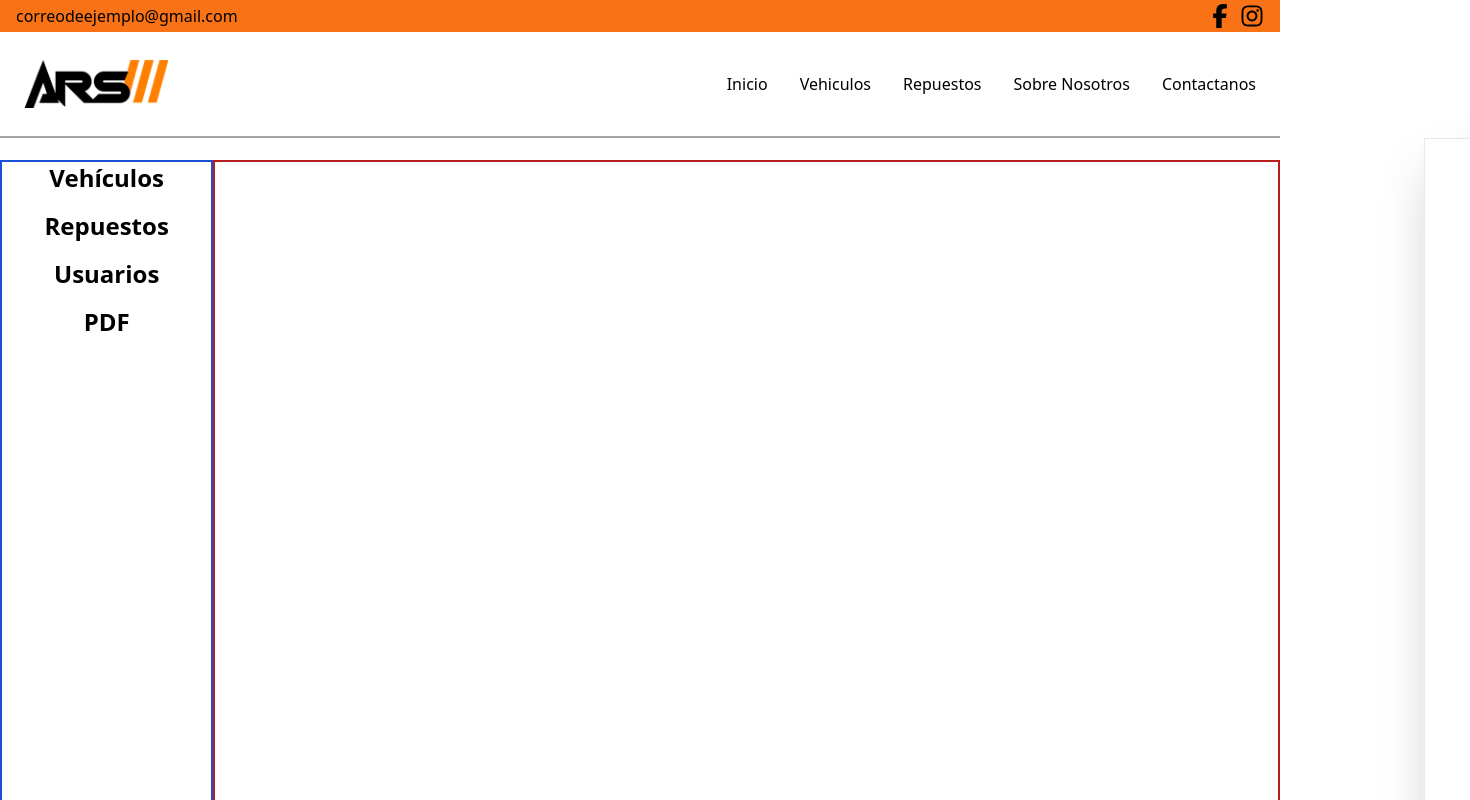
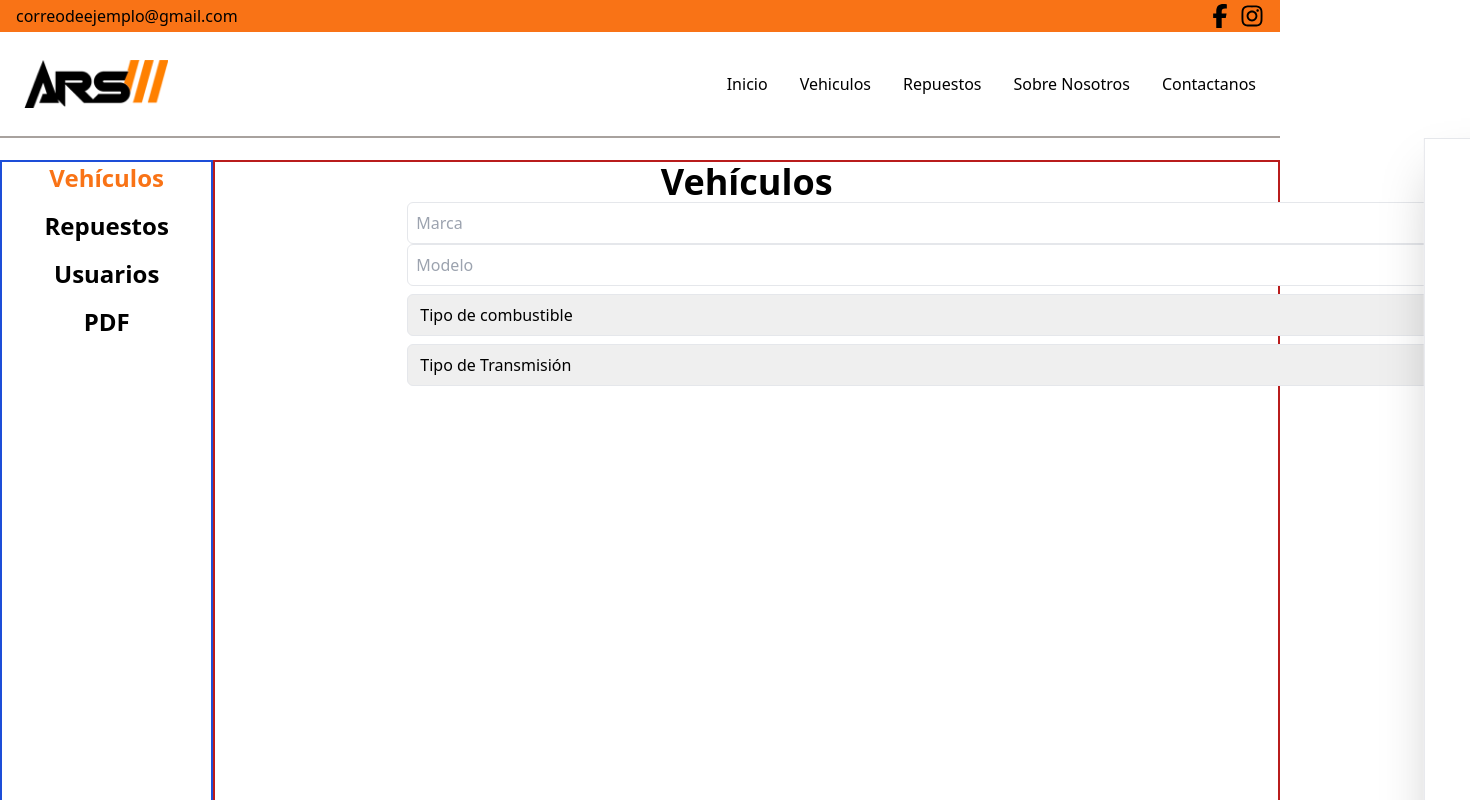
Before and after one commit to Zednanreh0911/ARS-Autocamiones, a React (Vite) app in the folder Client/: page /admin in a window 1280 px wide. Shown: the top 800 px of the page, 1470 px wide, since content can reach past the window. Built offline with nearby package versions, Linux system fonts and the light colour scheme.

Commit message:
leTocaASamuel2

```diff
--- a/Client/src/pages/Admin.jsx
+++ b/Client/src/pages/Admin.jsx
@@ -1,24 +1,86 @@
+import { useState } from "react";
 
 function Admin() {
-
+  const [category, setCategory] = useState("Vehículos");
+  const manejoDeCategoria = (e) => {
+    setCategory(e.target.innerText);
+  };
 
   return (
     <main className="mt-40 w-full h-screen flex">
       <aside className="w-1/6 h-screen border-2 border-blue-700">
+        <ul className="text-center text-2xl gap-4 flex flex-col font-bold">
+          <li>
+            <button
+              onClick={manejoDeCategoria}
+              className={`cursor-pointer hover:text-orange-500 ease-in-out duration-300 ${
+                category === "Vehículos" ? "text-orange-500" : "text-black"
+              }`}
+            >
+              Vehículos
+            </button>
+          </li>
+          <li>
+            <button
+              onClick={manejoDeCategoria}
+              className={`cursor-pointer hover:text-orange-500 ease-in-out duration-300 ${
+                category === "Repuestos" ? "text-orange-500" : "text-black"
+              }`}
+            >
+              Repuestos
+            </button>
+          </li>
+          <li>
+            <button
+              onClick={manejoDeCategoria}
+              className={`cursor-pointer hover:text-orange-500 ease-in-out duration-300 ${
+                category === "Usuarios" ? "text-orange-500" : "text-black"
+              }`}
+            >
+              Usuarios
+            </button>
+          </li>
+          <li>
+            <button
+              onClick={manejoDeCategoria}
+              className={`cursor-pointer hover:text-orange-500 ease-in-out duration-300 ${
+                category === "PDF" ? "text-orange-500" : "text-black"
+              }`}
+            >
+              PDF
+            </button>
+          </li>
+        </ul>
+      </aside>
+      <section className="w-5/6 h-screen border-2 border-red-700">
+        <h1 className="text-4xl text-center font-bold">{category}</h1>
+        <form className="">
+        <input
+            className="ml-48 border rounded-md w-full p-2"
+            type="text"
+            placeholder="Marca"
+          />
+          <input
+            className="ml-48 border rounded-md w-full p-2"
+            type="text"
+            placeholder="Modelo"
+          />
 
-        <ul className="text-center text-2xl gap-4 flex flex-col font-bold">
-          <li><button className="cursor-pointer hover:text-orange-500 ease-in-out duration-300">Vehículos</button></li>
-          <li><button className="cursor-pointer hover:text-orange-500 ease-in-out duration-300">Repuestos</button></li>
-          <li><button className="cursor-pointer hover:text-orange-500 ease-in-out duration-300">Usuarios</button></li>
-          <li><button className="cursor-pointer hover:text-orange-500 ease-in-out duration-300">PDF</button></li>
-        </ul>
-
-      </aside>
-      <section className="w-5/6 h-screen border-2 border-red-700"></section>
+          <select className="ml-48 border rounded-md w-full p-2 mt-2">
+            <option value="" disabled selected>Tipo de combustible</option>
+            <option value="Diesel">Diesel</option>
+            <option value="Gasolina">Gasolina</option>
+            <option value="Hibrido">Hibrido</option>
+          </select>
+          <select className="ml-48 border rounded-md w-full p-2 mt-2">
+            <option value="" disabled selected>Tipo de Transmisión</option>
+            <option value="Sincrónico">Sincrónico</option>
+            <option value="Automático">Automático</option>
+          </select>
+        </form>
+      </section>
     </main>
-  )
-
-
+  );
 }
 
 export default Admin;
```
